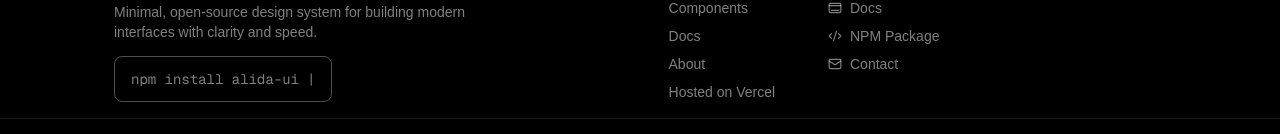
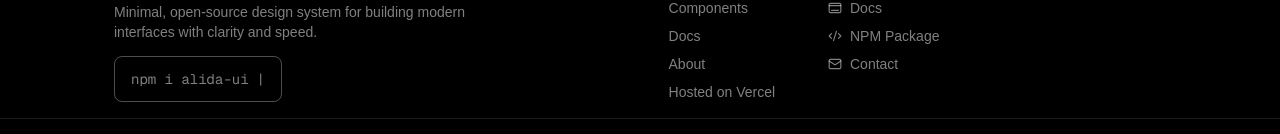
Before and after one commit to jakobdahlin/alida-ui, a Next.js app: page / in a window 1280 px wide. Shown: the part 2653-2787 px from the top of the page. Built offline with nearby package versions, Linux system fonts and the light colour scheme.

Commit message:
fix: updated ghost placeholder to npm i alida-ui

```diff
--- a/app/ui/auto-type-install.tsx
+++ b/app/ui/auto-type-install.tsx
@@ -4,7 +4,7 @@ import { useEffect, useState } from "react"
 
 export function AutoTypeInstall() {
   const [displayText, setDisplayText] = useState("")
-  const fullText = "npm install alida-ui"
+  const fullText = "npm i alida-ui"
 
   useEffect(() => {
     let currentIndex = 0
```
